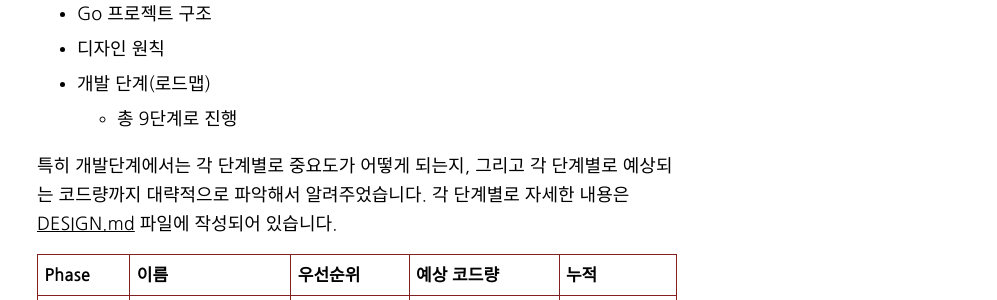
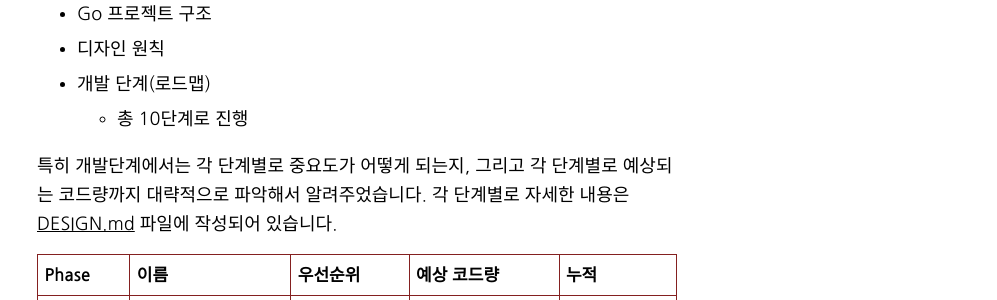
Before and after one commit to wnjoon/wnjoon.github.io, a Jekyll site: the page built from _posts/2025-12-17-go-yfinance-0.md, in a window 1280 px wide and 900 px high, scrolled down 3808 px. Shown: the part 150-450 px from the top of the window, without its empty margins (283-1280 px from the left). Built offline with Jekyll 4.4.1, drawn with Linux system fonts in a browser that asks for light colours.

```diff
--- a/_posts/2025-12-17-go-yfinance-0.md
+++ b/_posts/2025-12-17-go-yfinance-0.md
@@ -86,7 +86,7 @@
 - Go 프로젝트 구조
 - 디자인 원칙
 - 개발 단계(로드맵)
-  - 총 9단계로 진행
+  - 총 10단계로 진행
 
 특히 개발단계에서는 각 단계별로 중요도가 어떻게 되는지, 그리고 각 단계별로 예상되는 코드량까지 대략적으로 파악해서 알려주었습니다. 각 단계별로 자세한 내용은 [DESIGN.md](https://github.com/wnjoon/go-yfinance/blob/main/DESIGN.md) 파일에 작성되어 있습니다.
 
```
